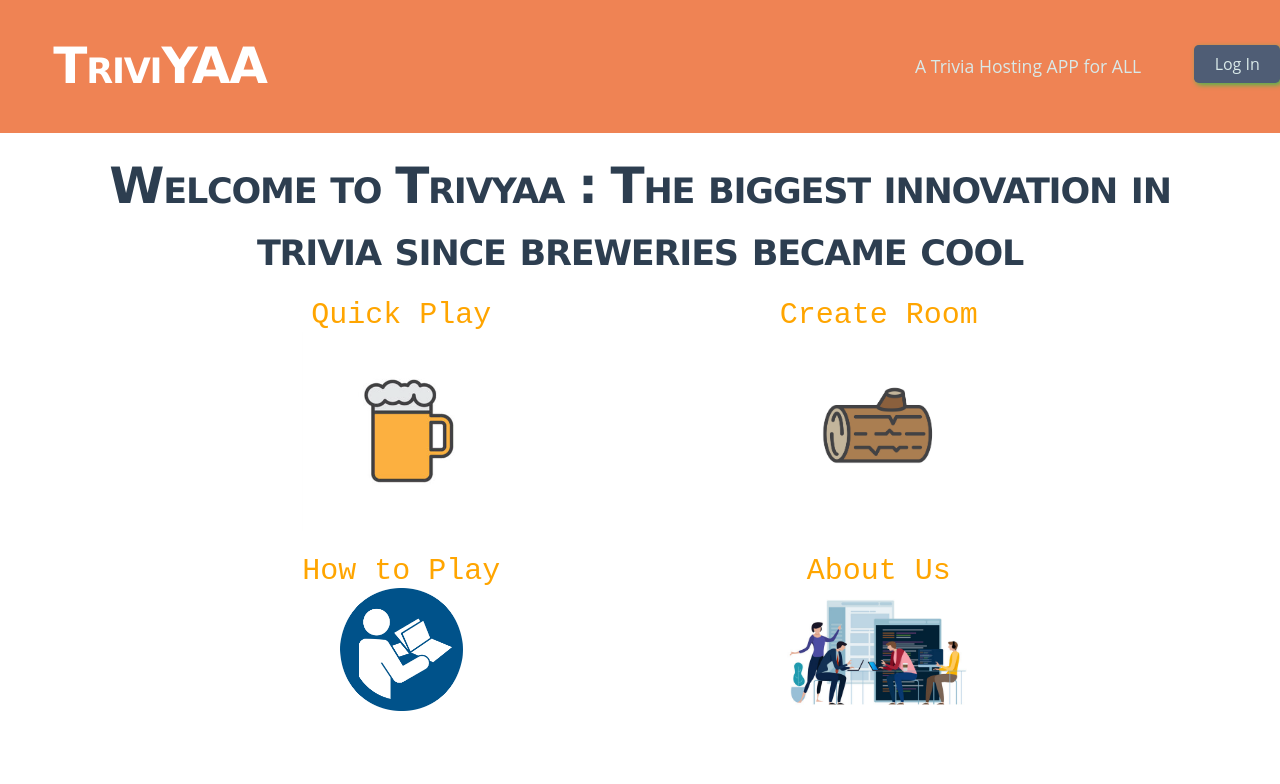
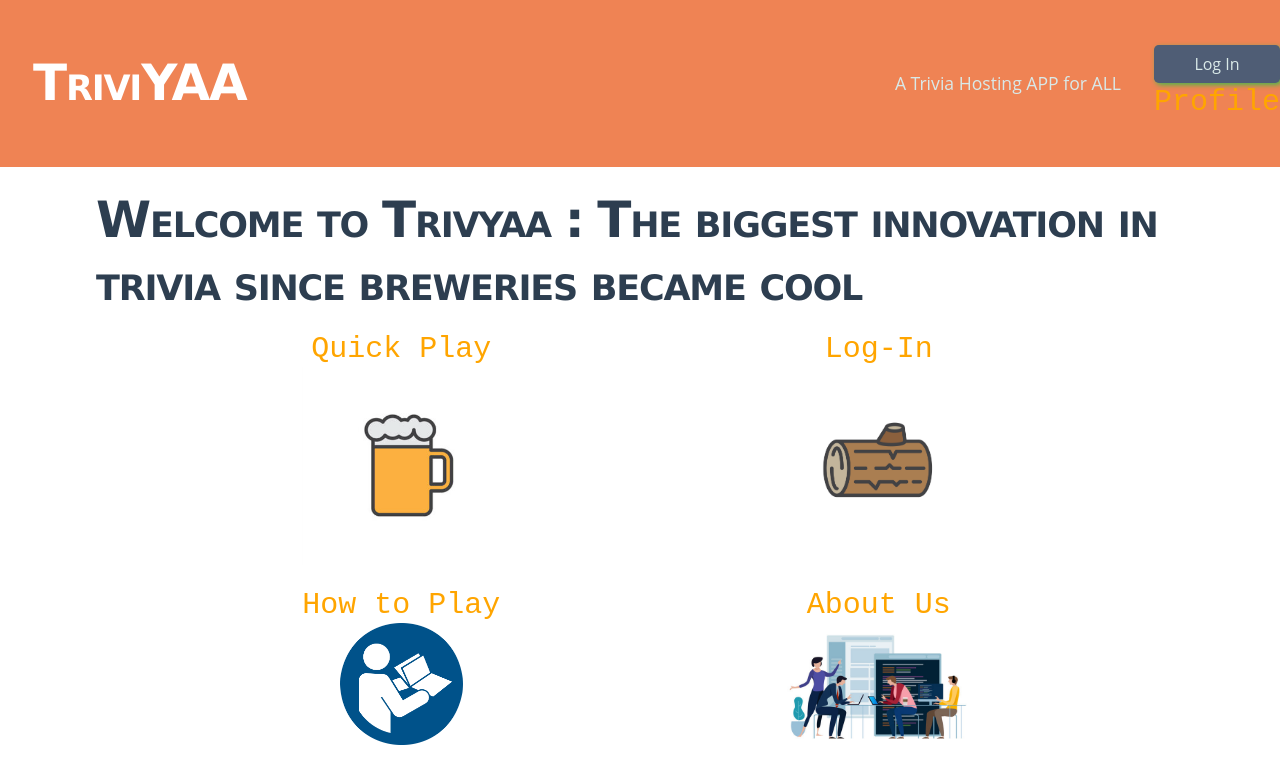
Before and after one commit to JVelezFD/triviyaa, a React (Create React App) app in the folder client/: page / in a window 1280 px wide. Shown: the top 784 px of the page. Built offline with nearby package versions, Linux system fonts and the light colour scheme; no server answers; a web font is replaced by a local one.

Commit message:
Revert "createroom button changes coming"
This reverts commit d9e334b59e2e203f32fa10fa3ff3fabec03404e0.

```diff
--- a/client/src/components/Header/index.js
+++ b/client/src/components/Header/index.js
@@ -14,6 +14,14 @@ const Header = () => {
       </div>
       <div>
       <AuthNav />
+      <Link
+          to="/profile"
+          exact
+      className="nav-link"
+      activeClassName="router-link-exact-active"
+    >
+      Profile
+      </Link>
       </div>
     </header>
   );
--- a/client/src/pages/Landing.js
+++ b/client/src/pages/Landing.js
@@ -14,7 +14,7 @@ function Landing() {
 
   return (
     <div className="Landing">
-      <h1 className= "text-primary text-center"> Welcome to Trivyaa : {"\n"} The biggest innovation in trivia since breweries became cool</h1>
+      <h1 className= "text-primary">Welcome to Trivyaa : The biggest innovation in trivia since breweries became cool</h1>
 
       <div class="container d-flex justify-content-center">
 
@@ -26,7 +26,7 @@ function Landing() {
           </div>
 
           <div className="col-sm-6 flex-column text-center p-2 justify-content-center">
-            <a href = "http://localhost:3000/CreateRoom">Create Room</a>
+            <a href = "http://localhost:3000/landing">Log-In</a>
             <img className="col-sm-6 mx-auto d-block" src={ loginpic } alt="Log-In"></img>
           </div>
 
```
